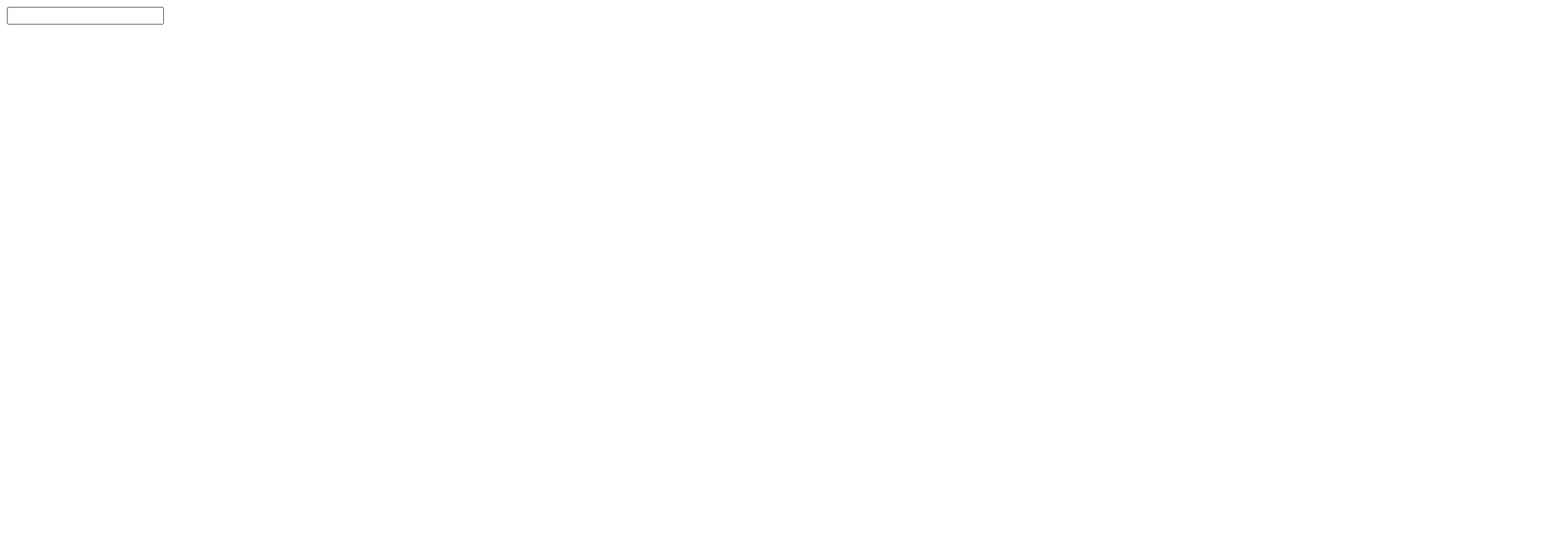
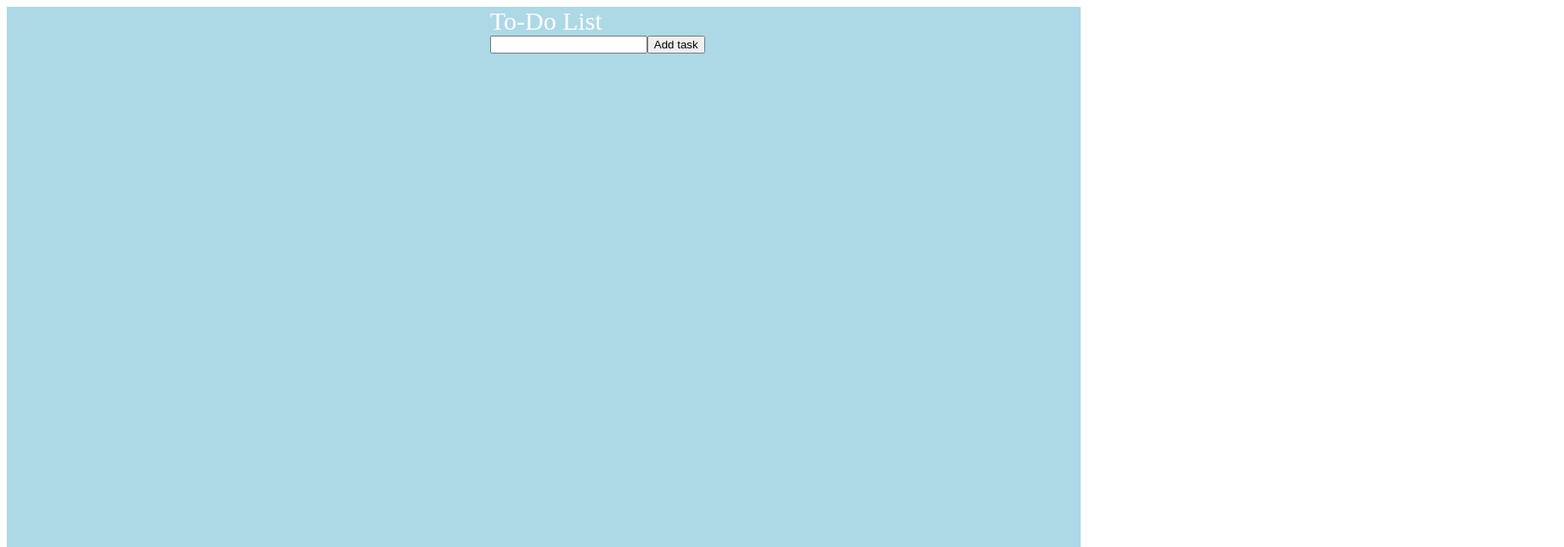
Before and after one commit to chriztso/Vue-ToDoList, a Vue app: page / in a window 1280 px wide. Shown: the top 644 px of the page at 85% size, 1841 px wide, since content can reach past the window. Built offline with nearby package versions, Linux system fonts and the light colour scheme.

Commit message:
Created adding tasks functionality

```diff
--- a/src/components/app.vue
+++ b/src/components/app.vue
@@ -1,10 +1,16 @@
 <template>
-  <div>
-    <div class = 'enterBar'>
-      <input type = 'text'>
-    </div>
-    <div v-for = 'todo in todos'>
-       <div> {{todo.task}} </div>
+  <div class = 'wholeApp'>
+    <div class = 'listBody'>
+        <div class = 'title'>
+            To-Do List
+        </div>
+        <div class = 'enterBar'>
+          <input type = 'text' v-model= 'tasks'>
+          <input type = 'submit' value = 'Add task' v-on:click = 'addToDo'>
+        </div>
+        <div v-for = 'todo in todos'>
+           <div> {{todo.task}} </div>
+        </div>
     </div>
   </div>
 </template>
@@ -14,10 +20,34 @@
 export default{
   data(){
     return {
+      tasks : '',
       todos : [
 
       ]
     }
+  },
+  methods : {
+    addToDo(){
+        var task = {task : this.tasks};
+        this.todos.push(task);
+        this.tasks = '';
+    }
   }
 }
 </script>
+
+<style>
+.wholeApp{
+    background-color: lightblue;
+    height: 100vw;
+}
+
+.listBody{
+    position: relative;
+    left: 45%;
+}
+.title{
+    font-size: 30px;
+    color: white;
+}
+</style>
```
